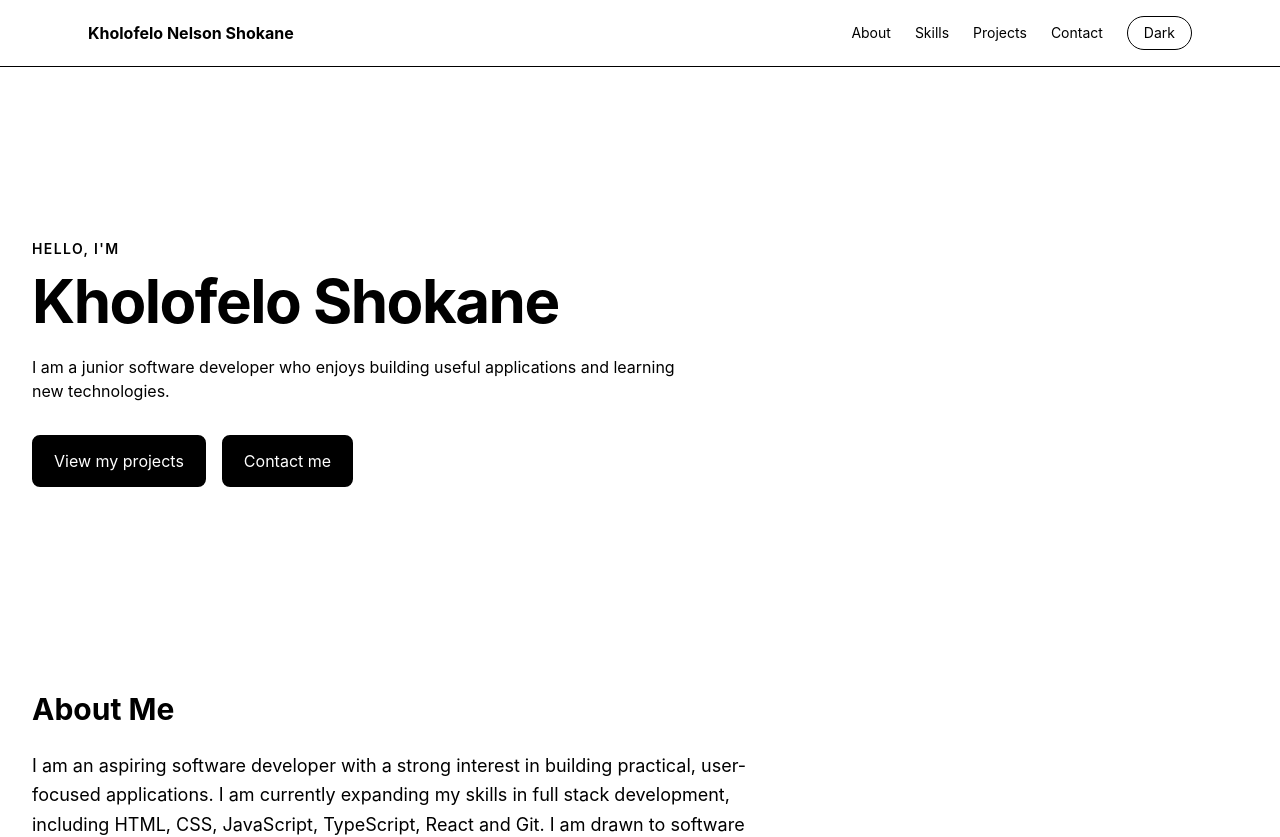
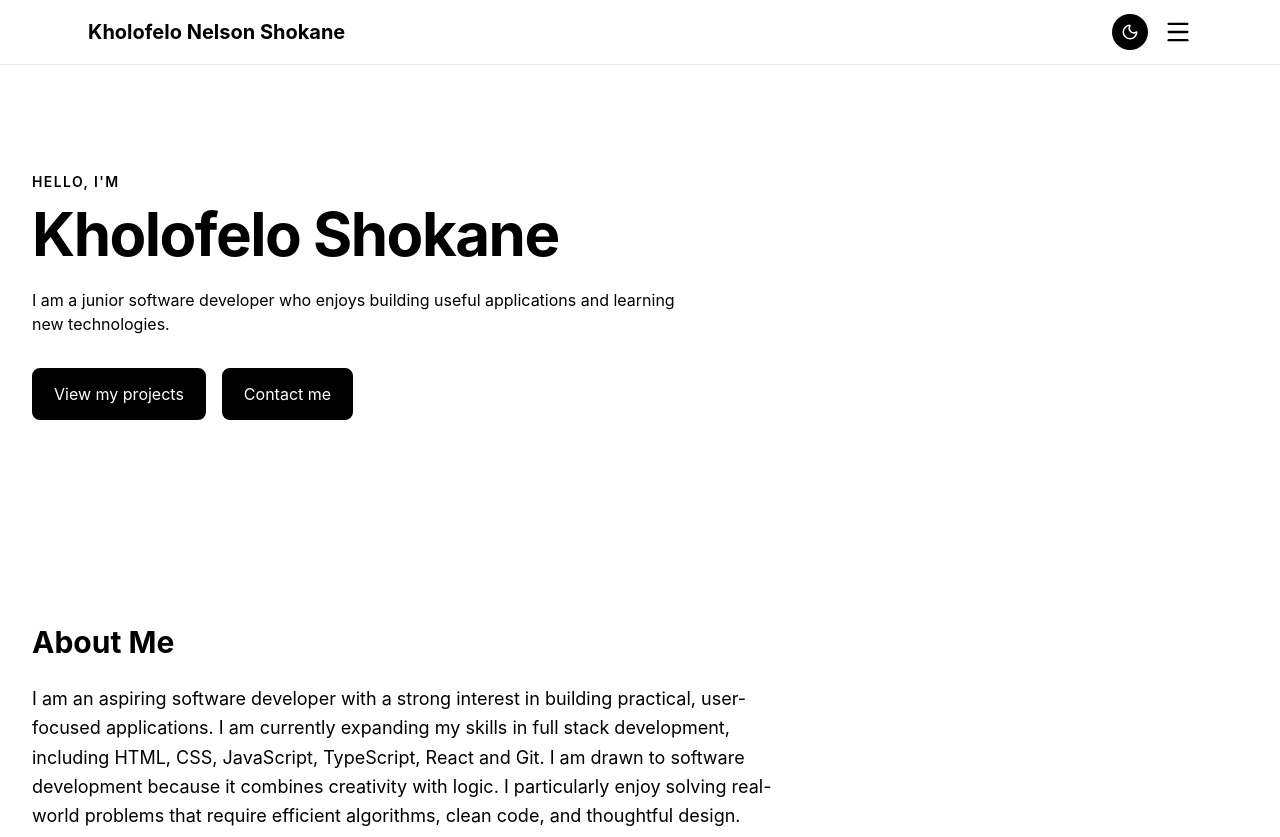
Before and after one commit to kholofelo-cpu/MyPortfolio, a React (Vite) app: page / in a window 1280 px wide. Shown: the top 837 px of the page. Built offline with nearby package versions, Linux system fonts and the light colour scheme.

Commit message:
fixed navbar that it always shows hambuger and use icon toggle

```diff
--- a/src/App.tsx
+++ b/src/App.tsx
@@ -9,7 +9,7 @@ import Footer from './components/Footer'
 
 function App() {
   const [dark, setDark] = useState(false)
-  const [scrollProgress, setScrollProgress] = useState(0)
+
 
   useEffect(() => {
     if (dark) {
@@ -19,23 +19,9 @@ function App() {
     }
   }, [dark])
 
-  useEffect(() => {
-    const onScroll = () => {
-      const scrolled = window.scrollY
-      const height = document.body.scrollHeight - window.innerHeight
-      const progress = (scrolled /height ) * 100
-      setScrollProgress(progress)
-    }
-    window.addEventListener("scroll", onScroll)
-    return () => window.removeEventListener("scroll", onScroll)
-  }, [])
 
   return (
     <div className="w-full overflow-x-hidden min-h-screen bg-white dark:bg-black">
-      <div className="fixed top-0 left-0 h-1 bg-black dark:bg-white z-[100] transition-all"
-      style={{ width: `${scrollProgress}%` }}
-      />
-
       <Navbar dark={dark}  setDark={setDark}/>
       <Hero />
       <About />
--- a/src/components/Navbar.tsx
+++ b/src/components/Navbar.tsx
@@ -1,28 +1,32 @@
-
-type Props = { dark: boolean; setDark: (v: boolean) => void}
-function Navbar ({ dark, setDark } : Props) {
+import { useState } from 'react'
+import { Sun, Moon, Menu, X } from 'lucide-react'
+type Props = { dark: boolean; setDark: (v: boolean) => void }
+export default function Navbar({ dark, setDark }: Props) {
+  const [open, setOpen] = useState(false)
+  const links = [
+    { name: "About", href: "#about" },
+    { name: "Skills", href: "#skills" },
+    { name: "Projects", href: "#projects" },
+    { name: "Contact", href: "#contact" },
+  ]
   return (
-    <nav className="border-b bg-white dark:bg-black dark:border-zinc-800 sticky top-0 z-50">
-      <div className="mx-auto flex max-w-6xl items-center justify-between px-6 py-4">
-        <a href="#home" className="font-bold text-black dark:text-white leading-tight text-sm md:text-base shrink-0">
-          <span className="md:hidden">K Shokane</span>
-          <span className="hidden md:block">Kholofelo Nelson Shokane</span>
-        </a>
-        <div className="flex items-center gap-3 md:gap-6 text-[13px] md:text-sm text-black dark:text-white">
-          <a href="#about">About</a>
-          <a href="#skills">Skills</a>
-          <a href="#projects">Projects</a>
-          <a href="#contact">Contact</a>
-          <button
-            onClick={() => setDark(!dark)}
-            className="rounded-full border px-4 py-1.5 dark:border-zinc-700"
-          >
-            {dark? 'Light' : 'Dark'}
+    <nav className="fixed top-0 left-0 right-0 z-50 bg-white border-b border-gray-200 dark:bg-black dark:border-gray-800">
+      <div className="mx-auto max-w-6xl px-6 flex h-16 items-center justify-between">
+        <a href="#" className="text-xl font-bold">Kholofelo Nelson Shokane</a>
+        <div className="flex items-center gap-4">
+          <button onClick={() => setDark(!dark)} className="flex h-9 w-9 items-center justify-center rounded-full bg-black text-white dark:bg-white dark:text-black">
+            {dark? <Sun size={18} /> : <Moon size={18} />}
+          </button>
+          <button onClick={() => setOpen(!open)}>
+            {open? <X size={28} /> : <Menu size={28} />}
           </button>
         </div>
       </div>
+      {open && (
+        <div className="flex flex-col gap-4 bg-white px-6 py-6 border-t dark:bg-black dark:border-gray-800">
+          {links.map(l => <a key={l.name} href={l.href} onClick={() => setOpen(false)}>{l.name}</a>)}
+        </div>
+      )}
     </nav>
   )
 }
-
-export default Navbar
```
